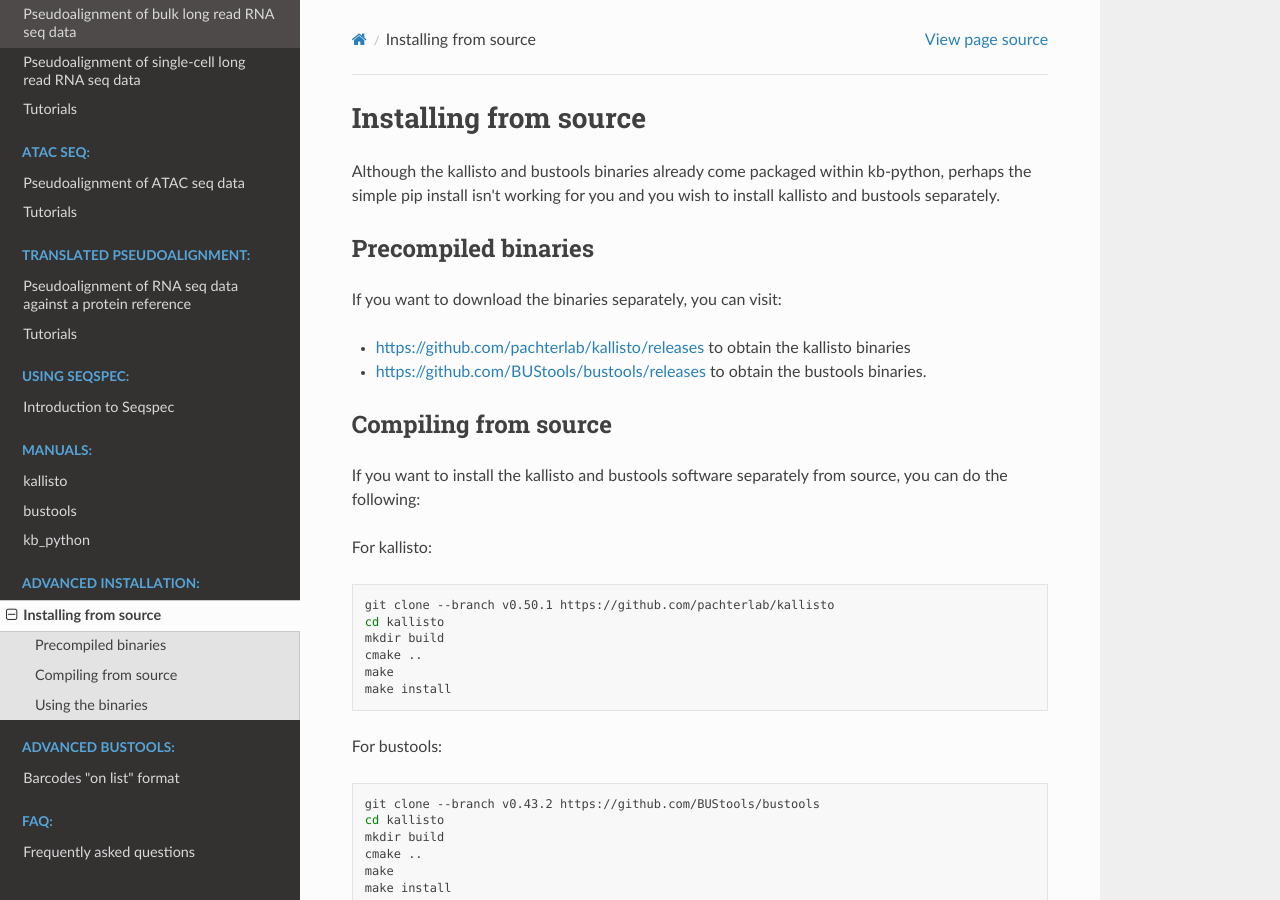
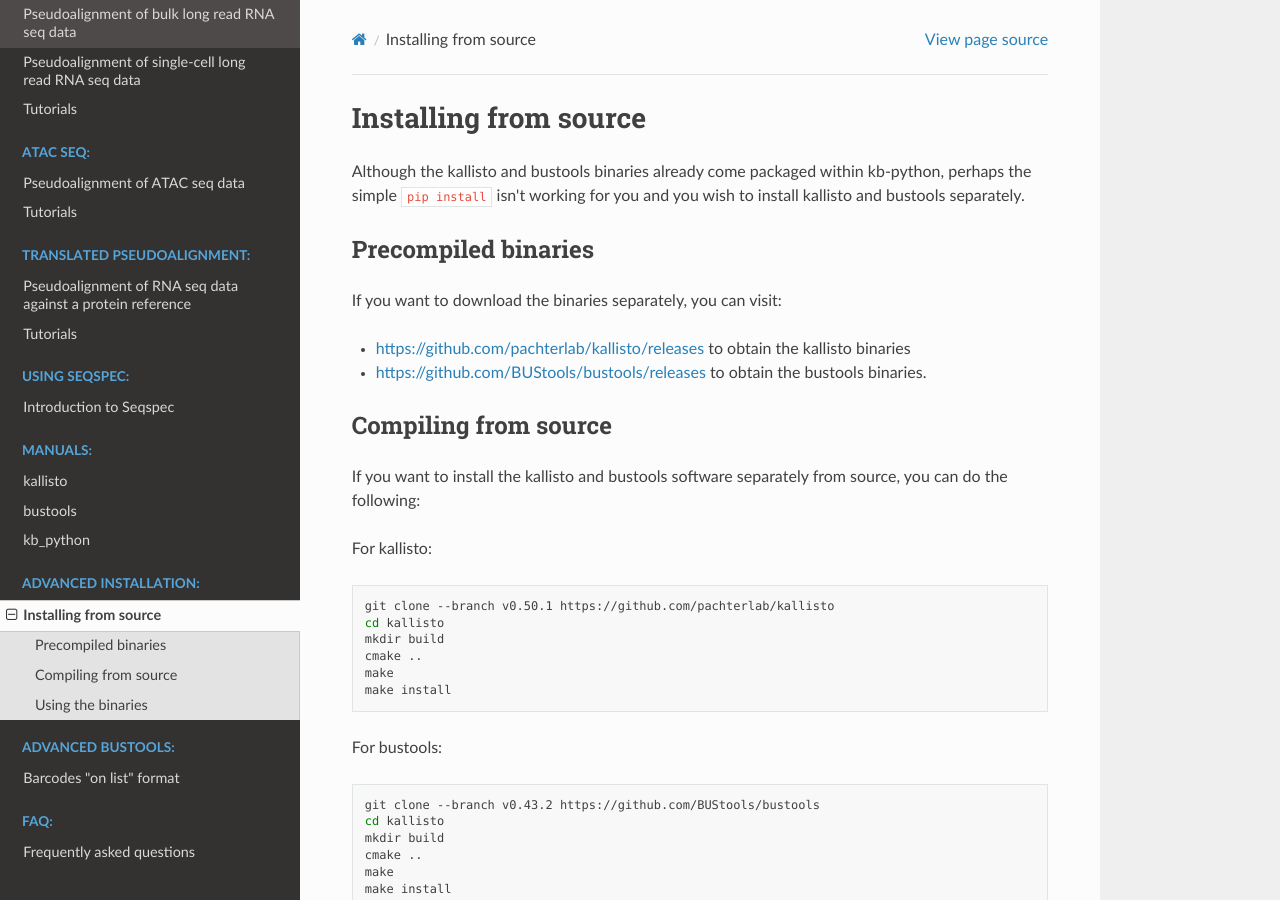
Before and after one commit to pachterlab/kb_docs, a Sphinx documentation site: the page built from docs/source/advanced_installation.rst, in a window 1280 px wide and 900 px high. Built offline with Sphinx 7.4.7 and the Read the Docs theme 2.0.0, drawn with Linux system fonts in a browser that asks for light colours.

```diff
--- a/docs/source/advanced_installation.rst
+++ b/docs/source/advanced_installation.rst
@@ -3,7 +3,7 @@
 Installing from source
 ======================
 
-Although the kallisto and bustools binaries already come packaged within kb-python, perhaps the simple pip install isn't working for you and you wish to install kallisto and bustools separately.
+Although the kallisto and bustools binaries already come packaged within kb-python, perhaps the simple ``pip install`` isn't working for you and you wish to install kallisto and bustools separately.
 
 
 Precompiled binaries
```
